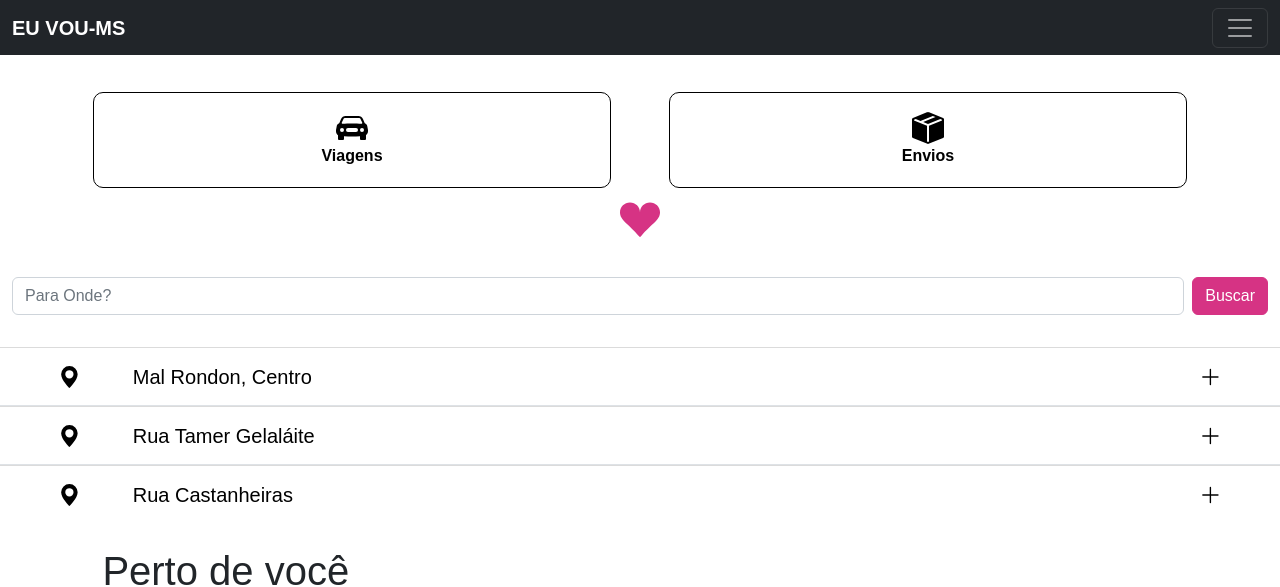
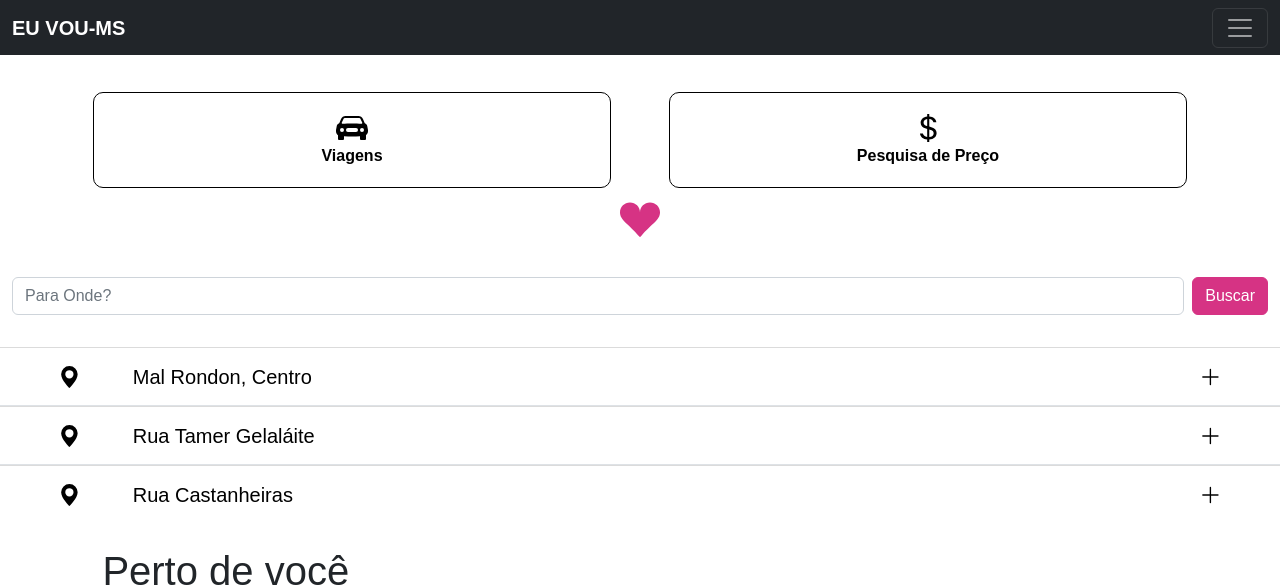
Before and after one commit to wilson-favini/appV2.0, a plain HTML site: page index.html in a window 1280 px wide. Shown: the top 587 px of the page. Drawn offline with nearby package versions, Linux system fonts and the light colour scheme.

Commit message:
atualização do ícone
atualizando ícone.

```diff
--- a/index.html
+++ b/index.html
@@ -129,12 +129,10 @@
         <P id="negrito">Viagens</P>
       </button>
       <button class="caixa">
-        <svg xmlns="http://www.w3.org/2000/svg" width="32" height="32" fill="currentColor" class="bi bi-box-seam-fill"
-          viewBox="0 0 16 16">
-          <path fill-rule="evenodd"
-            d="M15.528 2.973a.75.75 0 0 1 .472.696v8.662a.75.75 0 0 1-.472.696l-7.25 2.9a.75.75 0 0 1-.557 0l-7.25-2.9A.75.75 0 0 1 0 12.331V3.669a.75.75 0 0 1 .471-.696L7.443.184l.01-.003.268-.108a.75.75 0 0 1 .558 0l.269.108.01.003 6.97 2.789ZM10.404 2 4.25 4.461 1.846 3.5 1 3.839v.4l6.5 2.6v7.922l.5.2.5-.2V6.84l6.5-2.6v-.4l-.846-.339L8 5.961 5.596 5l6.154-2.461L10.404 2Z" />
+        <svg xmlns="http://www.w3.org/2000/svg" width="32" height="32" fill="currentColor" class="bi bi-currency-dollar" viewBox="0 0 16 16">
+          <path d="M4 10.781c.148 1.667 1.513 2.85 3.591 3.003V15h1.043v-1.216c2.27-.179 3.678-1.438 3.678-3.3 0-1.59-.947-2.51-2.956-3.028l-.722-.187V3.467c1.122.11 1.879.714 2.07 1.616h1.47c-.166-1.6-1.54-2.748-3.54-2.875V1H7.591v1.233c-1.939.23-3.27 1.472-3.27 3.156 0 1.454.966 2.483 2.661 2.917l.61.162v4.031c-1.149-.17-1.94-.8-2.131-1.718H4zm3.391-3.836c-1.043-.263-1.6-.825-1.6-1.616 0-.944.704-1.641 1.8-1.828v3.495l-.2-.05zm1.591 1.872c1.287.323 1.852.859 1.852 1.769 0 1.097-.826 1.828-2.2 1.939V8.73l.348.086z"/>
         </svg>
-        <p id="negrito">Envios</p>
+        <p id="negrito">Pesquisa de Preço</p>
       </button>
 
     </div>
```
